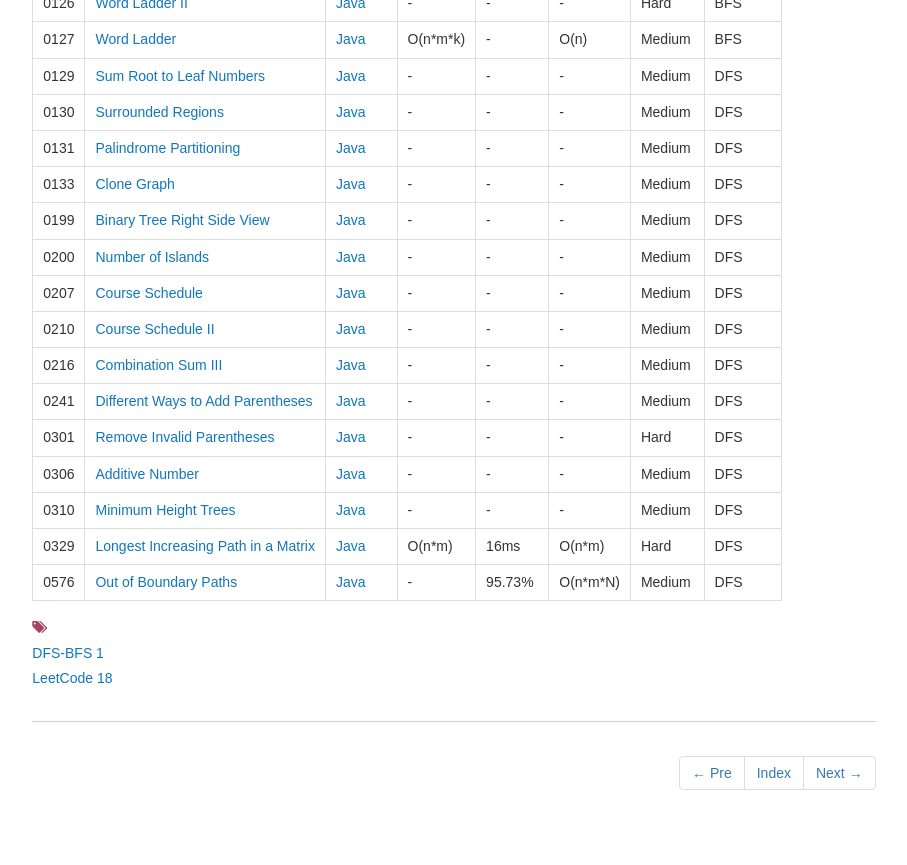
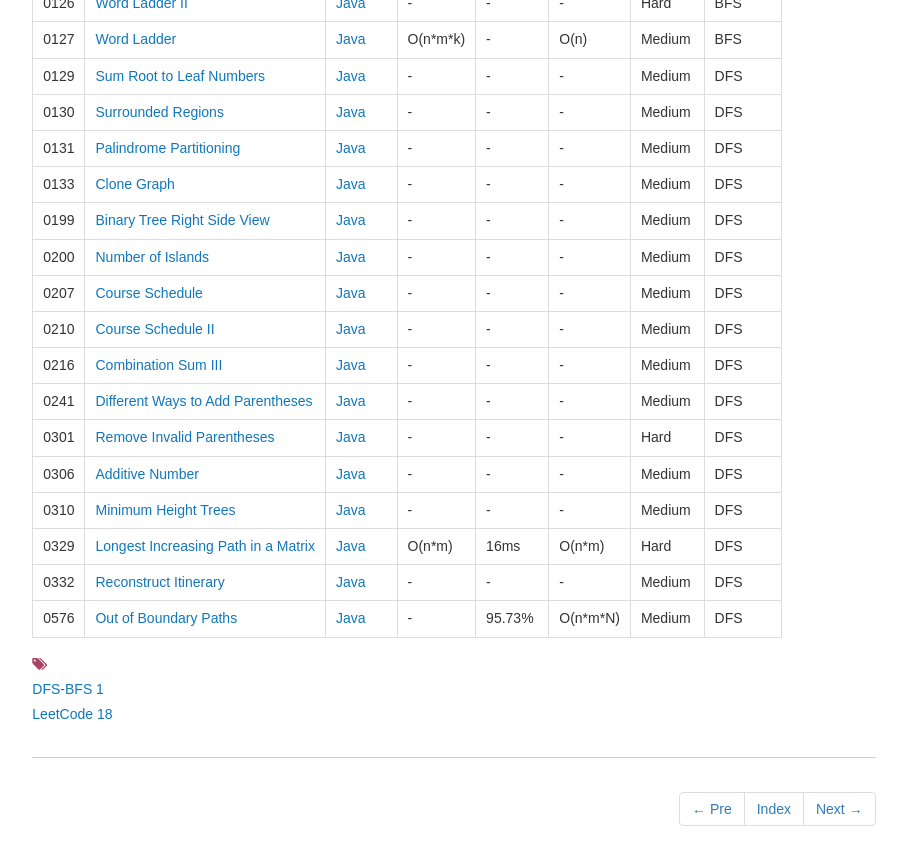
Before and after one commit to dunso/algorithm, a Jekyll site: the page built from docs/_posts/2017-12-03-DFS-BFS.md, in a window 1280 px wide and 900 px high, scrolled down 675 px. Shown: the top 865 px of the window, without its empty margins (186-1093 px from the left). Built offline with Jekyll 4.4.1, drawn with Linux system fonts in a browser that asks for light colours; nearby versions of some CDN libraries.

Commit message:
Add index of LeetCode0332.java to docs

```diff
--- a/docs/_posts/2017-12-03-DFS-BFS.md
+++ b/docs/_posts/2017-12-03-DFS-BFS.md
@@ -41,4 +41,5 @@ icon: file-alt
 |0306|[Additive Number](https://leetcode.com/problems/additive-number/) | [Java](https://e.srl/leetcode-306/)  | - | - | - | Medium |DFS|
 |0310|[Minimum Height Trees](https://leetcode.com/problems/minimum-height-trees) | [Java](https://e.srl/leetcode-310/)  |-|-|-| Medium |DFS|
 |0329|[Longest Increasing Path in a Matrix](https://leetcode.com/problems/longest-increasing-path-in-a-matrix) | [Java](https://e.srl/leetcode-329/)  | O(n\*m) |16ms| O(n\*m)  |  Hard |DFS|
+|0332|[Reconstruct Itinerary](https://leetcode.com/problems/reconstruct-itinerary) | [Java](https://e.srl/leetcode-332/)  |-|-|-|Medium |DFS|
 |0576|[Out of Boundary Paths](https://leetcode.com/problems/out-of-boundary-paths)| [Java](https://e.srl/leetcode-576/)  | - |95.73%| O(n\*m\*N)  |  Medium |DFS |
```
